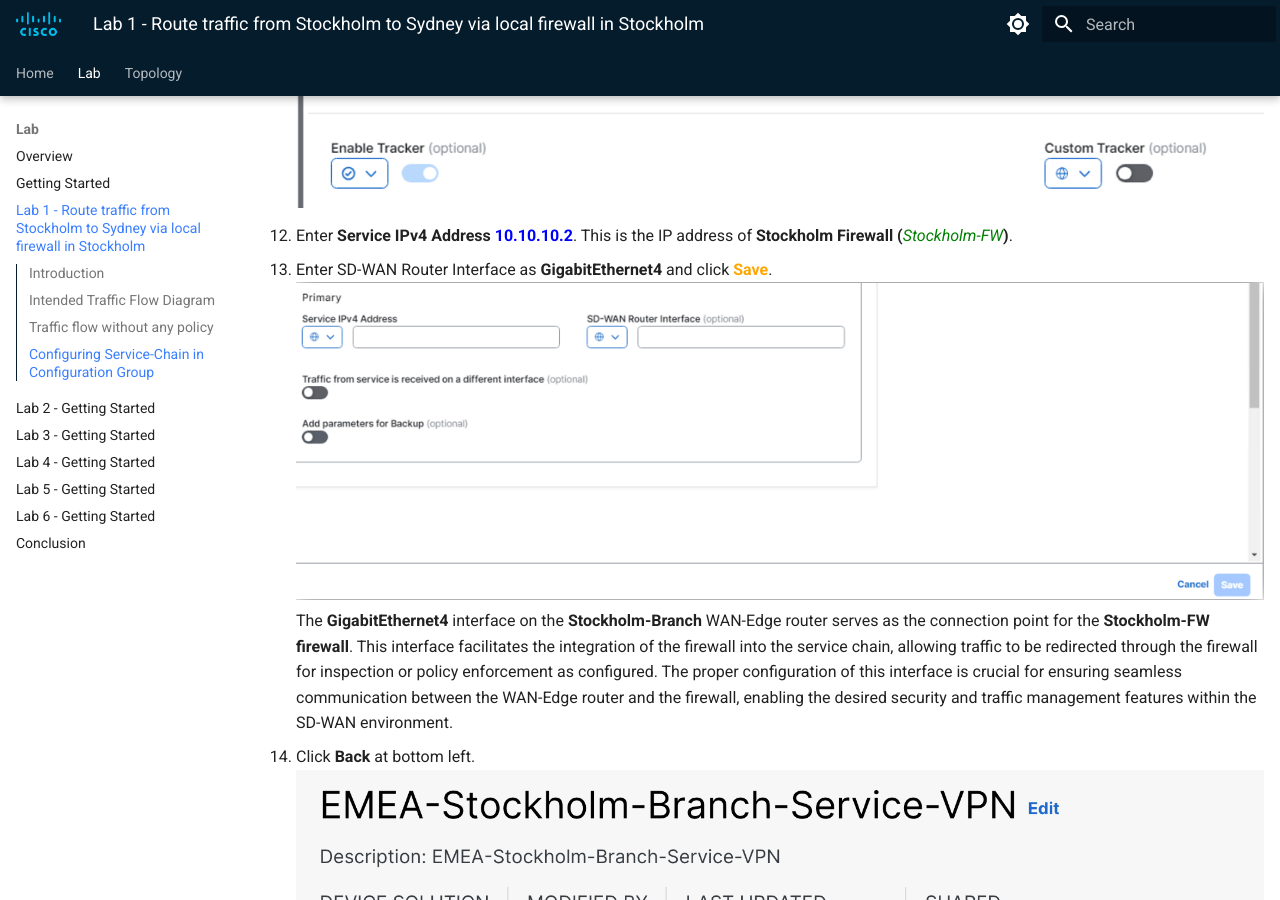
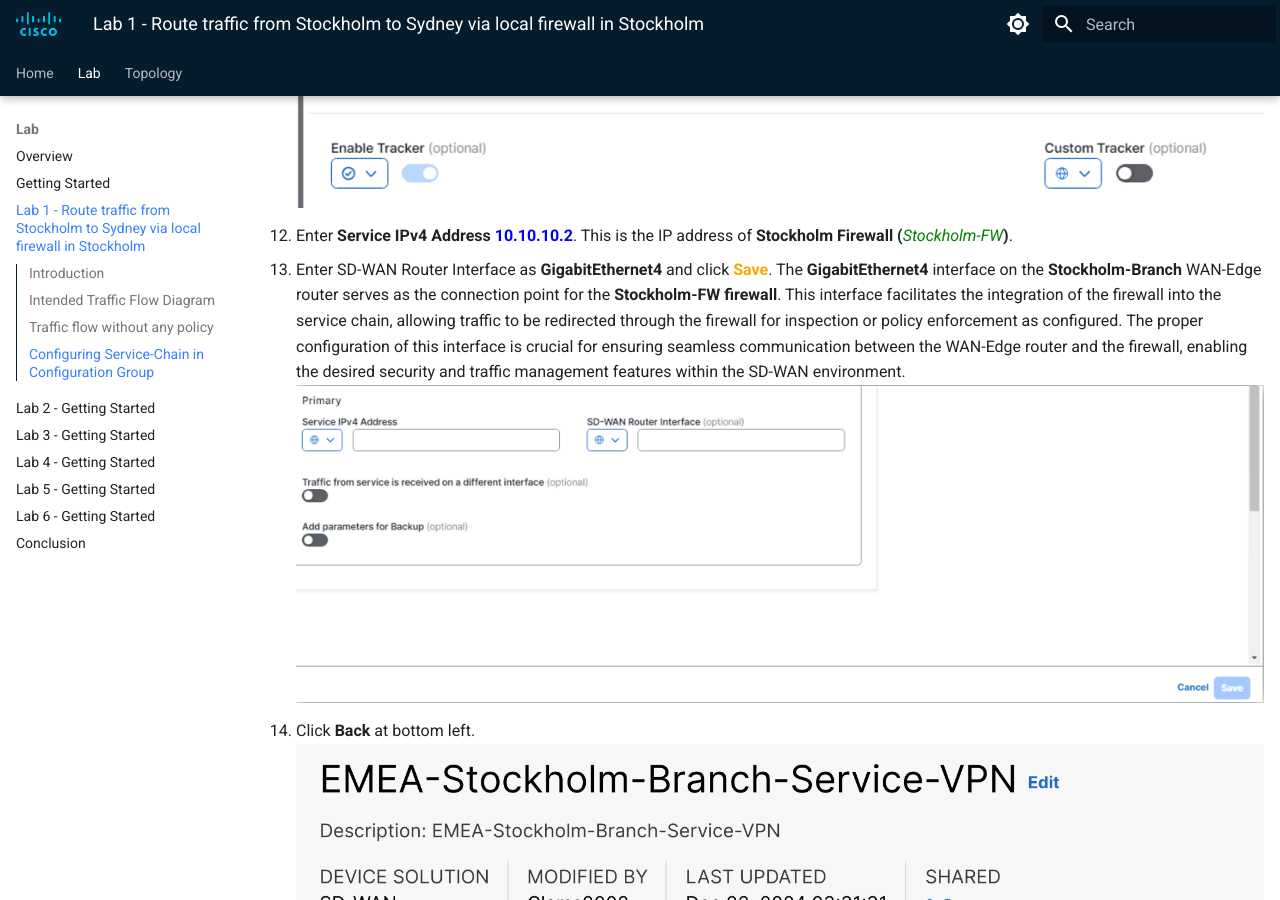
Before and after one commit to ciscodocs/ltrent-2008-clemea25, an MkDocs documentation site: the page built from docs/lab1_getting_started.md, in a window 1280 px wide and 900 px high, scrolled down 7889 px. Built offline with MkDocs 1.6.1 and Material for MkDocs 9.7.7, drawn with Linux system fonts in a browser that asks for light colours.

Commit message:
Scenario-1 guide

```diff
--- a/docs/lab1_getting_started.md
+++ b/docs/lab1_getting_started.md
@@ -118,8 +118,7 @@ Next, we will configure a service chain within the service-profile parcel in the
 11. Scroll down to **IPv4 Attachment**: <font color="orange">(1 Interface)</font>.
     ![Service Attachment Gateway Definition](./assets/S-1-figure-13.png)
 12. Enter **Service IPv4 Address <font color="blue">10.10.10.2</font>**. This is the IP address of **Stockholm Firewall (***<font color="green">Stockholm-FW</font>***)**.
-13. Enter SD-WAN Router Interface as **GigabitEthernet4** and click <font color="orange">**Save**</font>.
+13. Enter SD-WAN Router Interface as **GigabitEthernet4** and click <font color="orange">**Save**</font>. The **GigabitEthernet4** interface on the **Stockholm-Branch** WAN-Edge router serves as the connection point for the **Stockholm-FW firewall**. This interface facilitates the integration of the firewall into the service chain, allowing traffic to be redirected through the firewall for inspection or policy enforcement as configured. The proper configuration of this interface is crucial for ensuring seamless communication between the WAN-Edge router and the firewall, enabling the desired security and traffic management features within the SD-WAN environment.
     ![Service Attachment Gateway Definition](./assets/S-1-figure-14.png)
-    The **GigabitEthernet4** interface on the **Stockholm-Branch** WAN-Edge router serves as the connection point for the **Stockholm-FW firewall**. This interface facilitates the integration of the firewall into the service chain, allowing traffic to be redirected through the firewall for inspection or policy enforcement as configured. The proper configuration of this interface is crucial for ensuring seamless communication between the WAN-Edge router and the firewall, enabling the desired security and traffic management features within the SD-WAN environment.
 14. Click **Back** at bottom left.
     ![How to go back to Configuration Group](./assets/S-1-figure-15.png)
```
